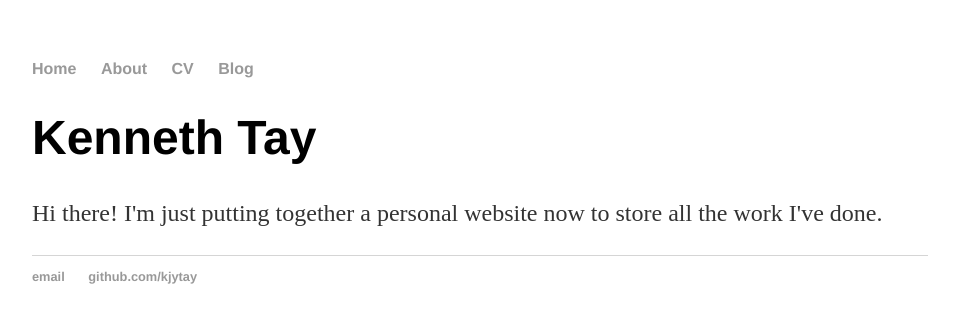
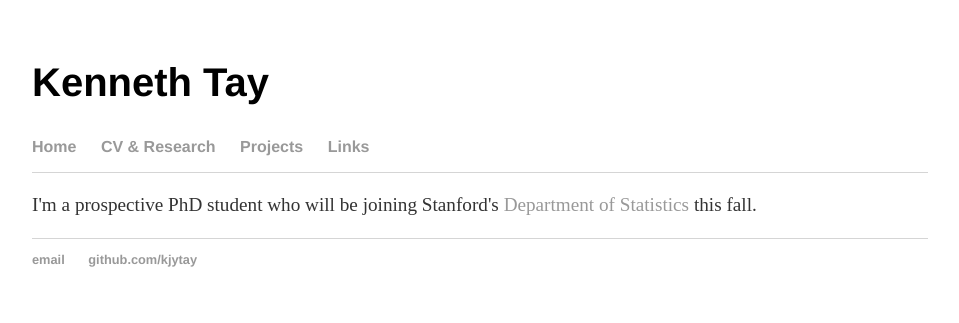
Before and after one commit to kjytay/kjytay.github.io, a Jekyll site: the page built from index.html, in a window 1280 px wide. Shown: the top 323 px of the page, without its empty margins (160-1119 px from the left). Built offline with Jekyll 4.4.1, drawn with Linux system fonts in a browser that asks for light colours.

Commit message:
Added folders for the secondary pages. Minor tweaks to layout.

```diff
--- a/_layouts/default.html
+++ b/_layouts/default.html
@@ -7,11 +7,12 @@
 	</head>
 	<body>
 	  <nav>
+            <h1>Kenneth Tay</h1>
 	    <ul>
 	      <li><a href="/">Home</a></li>
-	      <li><a href="/about">About</a></li>
-	      <li><a href="/cv">CV</a></li>
-	      <li><a href="/blog">Blog</a></li>
+	      <li><a href="/cv">CV & Research</a></li>
+	      <li><a href="/projects">Projects</a></li>
+	      <li><a href="/links">Links</a></li>
 	    </ul>
 	  </nav>
 	  <div class="container">
@@ -21,8 +22,8 @@
 	  </div><!-- /.container -->
 	  <footer>
 	    <ul>
-	      <li><a href="mailto:tmp">email</a></li>
-	      <li><a href="https://github.com/kjytay">github.com/kjytay</a></li>
+	      <li><a target="_blank" href="mailto:tmp">email</a></li>
+	      <li><a target="_blank" href="https://github.com/kjytay">github.com/kjytay</a></li>
 	    </ul>
 	  </footer>
 	</body>
--- a/css/main.css
+++ b/css/main.css
@@ -1,6 +1,10 @@
 body {
     margin: 60px auto;
     width: 70%;
+}
+
+nav {
+    border-bottom: 1px solid #d5d5d5;
 }
 
 nav ul, footer ul {
@@ -25,12 +29,12 @@ a:hover {
 }
 
 h1 {
-    font-size: 3em;
+    font-size: 2.5em;
     font-family: 'Helvetica', 'Arial', 'Sans-Serif';
 }
 
 p {
-    font-size: 1.5em;
+    font-size: 1.2em;
     line-height: 1.4em;
     color: #333;
 }
--- a/index.html
+++ b/index.html
@@ -4,6 +4,6 @@ title: Kenneth Tay
 ---
 
 <div class="blurb">
-	<h1>Kenneth Tay</h1>
-	<p>Hi there! I'm just putting together a personal website now to store all the work I've done.</p>
+	<p>I'm a prospective PhD student who will be joining
+	Stanford's <a target="_blank" href="https://statistics.stanford.edu/">Department of Statistics</a> this fall.</p>
 </div><!-- /.blurb -->
```
Also changed, not shown: cv/index.html (added, +8 -0 lines), links/index.html (added, +8 -0 lines), projects/index.html (added, +8 -0 lines).
